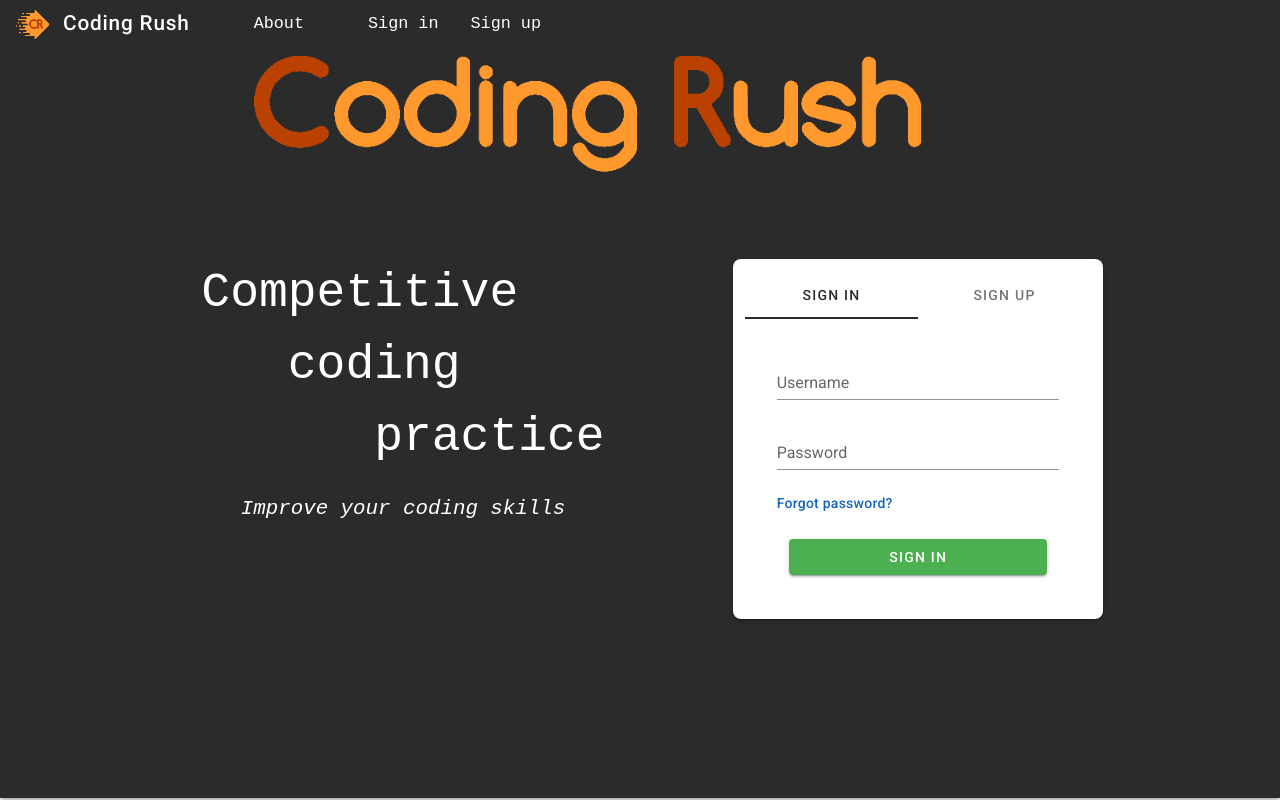
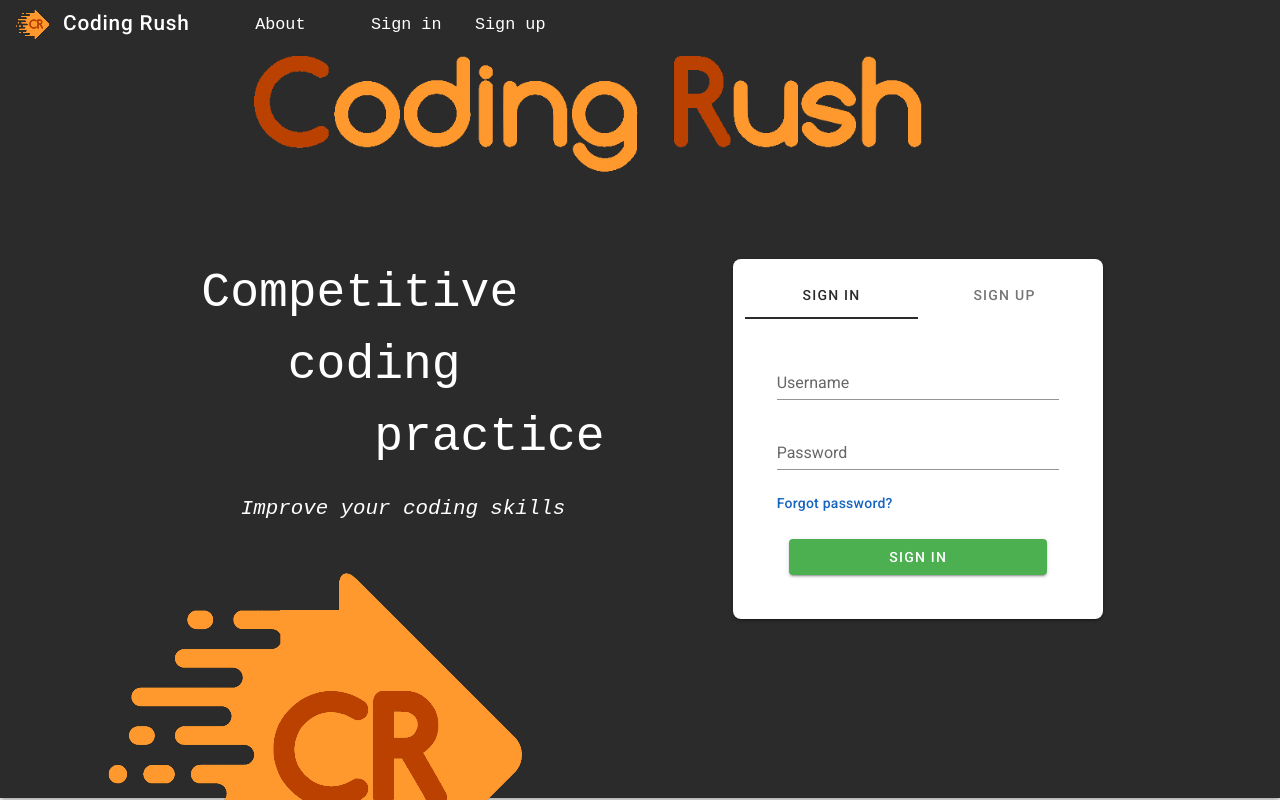
Before and after one commit to NightReal/coding-rush, a Vue app in the folder frontend/: page / in a window 1280 px wide. Shown: the top 800 px of the page. Built offline with nearby package versions, Linux system fonts and the light colour scheme.

Commit message:
fix: buttons in header can be pressed by enter

```diff
--- a/frontend/src/components/Headers/Header.vue
+++ b/frontend/src/components/Headers/Header.vue
@@ -33,18 +33,18 @@
           <div v-if="isAuthed()"
                style="display: flex; align-items: center;">
             <div style="width: 2.5vw"></div>
-            <v-card @click="goto('/')" flat class="header-btn">Home</v-card>
-            <v-card @click="goto('/texts')" flat class="header-btn">Typing</v-card>
+            <v-btn @click="goto('/')" text class="header-btn">Home</v-btn>
+            <v-btn @click="goto('/texts')" text class="header-btn">Typing</v-btn>
             <div style="width: 2.5vw"></div>
-            <v-card @click="signOutDialog = true" flat class="header-btn">Sign out</v-card>
+            <v-btn @click="signOutDialog = true" text class="header-btn">Sign out</v-btn>
           </div>
           <div v-else
                style="display: flex; align-items: center;">
             <div style="width: 2.5vw"></div>
-            <v-card @click="goto('/')" flat class="header-btn">About</v-card>
+            <v-btn @click="goto('/')" text class="header-btn">About</v-btn>
             <div style="width: 2.5vw"></div>
-            <v-card @click="goto('/signin')" flat class="header-btn">Sign in</v-card>
-            <v-card @click="goto('/signup')" flat class="header-btn">Sign up</v-card>
+            <v-btn @click="goto('/signin')" text class="header-btn">Sign in</v-btn>
+            <v-btn @click="goto('/signup')" text class="header-btn">Sign up</v-btn>
           </div>
         </div>
       </v-app-bar>
@@ -93,14 +93,16 @@ export default {
 }
 
 .header-btn {
-  height: 100%;
+  height: 100% !important;
   display: flex !important;
-  align-items: center;
+  align-items: center !important;
   background-color: #2b2b2b !important;
   border-radius: 0 !important;
-  padding: 0 16px;
-  font-size: 1.05rem;
-  font-family: monospace;
+  padding: 0 16px !important;;
+  font-size: 1.05rem !important;;
+  font-family: monospace !important;;
+  text-transform: none !important;
+  letter-spacing: inherit !important;
 }
 
 .header-btn:hover {
```
